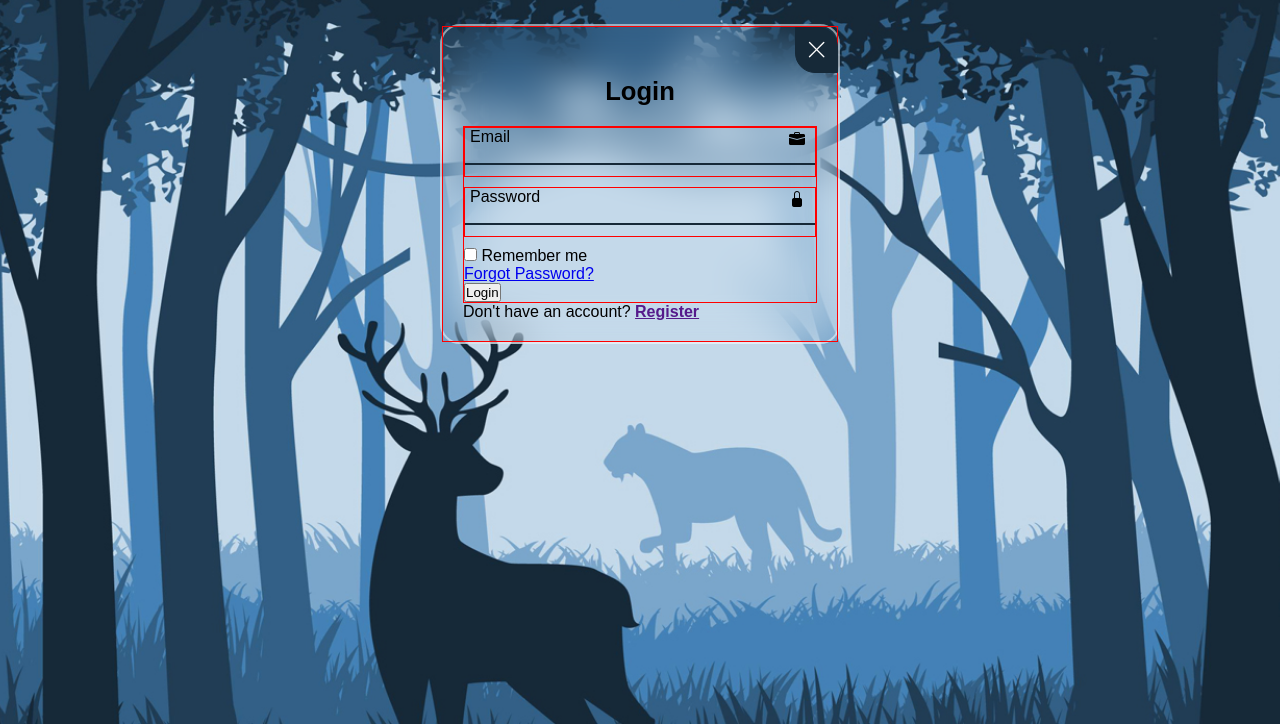
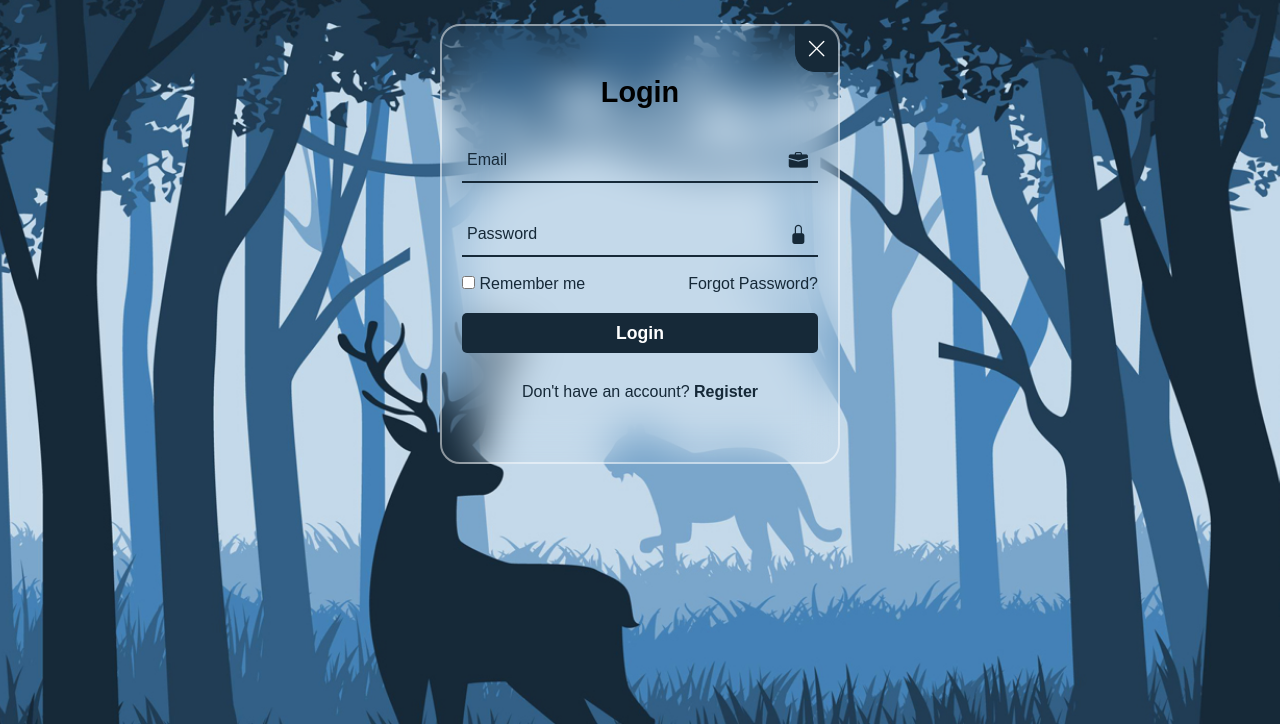
Before and after one commit to Kaiba777/Login-Register, a website: page index.html in a window 1280 px wide. Shown: the part 76-800 px from the top of the page. Drawn offline with nearby package versions, Linux system fonts and the light colour scheme.

Commit message:
partie login terminer

```diff
--- a/asset/css/style.css
+++ b/asset/css/style.css
@@ -64,8 +64,6 @@ ul li:hover::after {
     transform: scaleX(1);
 }
 
-
-
 li a {
     text-decoration: none;
     color: white;
@@ -99,11 +97,11 @@ section {
     backdrop-filter: blur(20px);
     margin: 0 auto;
     width: 400px;
+    height: 440px;
     position: relative;
 }
 
 section .container-login {
-    border: 1px solid red;
     padding: 0 20px 20px 20px;
     width: 100%;
 }
@@ -122,61 +120,102 @@ section .container-login {
     cursor: pointer;
 }
 
-.container-login h1{
+.container-login h1 {
     display: flex;
     justify-content: center;
-    font-weight: bold;
-    font-size: 1.6rem;
     margin-top: 50px;
+    font-size: 1.8rem;
+    font-weight: 800;
 }
 
-.container-login form {
-    margin-top: 20px;
+form .input-box {
+    position: relative;
     width: 100%;
+    height: 44px;
+    border-bottom: 2px solid #162938;
+    margin: 30px 0 18px 0;
 }
 
-.container-login h1{
-    display: flex;
-    justify-content: center;
-    font-weight: bold;
-    font-size: 1.6rem;
+.input-box label {
+    position: absolute;
+    top: 50%;
+    left: 5px;
+    transform: translateY(-50%);
+    font-size: 1rem;
+    color: #162938;
+    font-weight: 500;
+    pointer-events: none;
+    transition: 0.5s;
 }
 
-.container-login form {
-    border: 1px solid red;
+.input-box input:focus~label,
+.input-box input:valid~label {
+    top: -2px;
 }
 
-form .email, form .password {
-    border: 1px solid red;
-    border: 1px solid red;
-}
-
-form .email, form .password {
-    border: 1px solid red;
-    height: 50px;
-    margin-bottom: 10px;
-    position: relative;
-}
-
-.email label, .password label {
+.input-box input {
+    width: 100%;
+    height: 100%;
+    background: transparent;
+    border: none;
+    outline: none;
     padding-left: 5px;
 }
 
-.email input[type="email"], .password input[type="password"] {
-    width: 100%;
-    border: none;
-    outline: none;
-    border-bottom: 2px solid #162938;
-    background: transparent;
+.input-box .icon {
+    position: absolute;
+    right: 10px;
+    line-height: 45px;
+    font-size: 1.2rem;
+    color: #162938;
 }
 
-.email .briefcase, .password .lock {
-    position: absolute;
-    right: 10px;
-    top: 3px;
+form .remember {
+    display: flex;
+    justify-content: space-between;
+    margin-bottom: 20px;
 }
 
-input[type="email"]:focus~label, input[type="email"]:valid~label {
-    position: absolute;
-    top: -5px;
+.remember label {
+    color: #162938;
 }
+
+.remember a {
+    color: #162938;
+    text-decoration: none;
+}
+
+.remember a:hover {
+    text-decoration: underline;
+}
+
+.container-login input[type="submit"] {
+    width: 100%;
+    height: 40px;
+    background-color: #162938;
+    color: white;
+    font-size: 1.1rem;
+    font-weight: 800;
+    border: none;
+    border-radius: 5px;
+    cursor: pointer;
+}
+
+.container-login .account-register {
+    margin: 30px 0;
+    display: flex;
+    justify-content: center;
+}
+
+.account-register p {
+    color: #162938;
+}
+
+.account-register a {
+    text-decoration: none;
+    color: #162938;
+}
+
+.account-register a:hover {
+    text-decoration: underline;
+}
--- a/index.html
+++ b/index.html
@@ -32,37 +32,28 @@
     <section>
         <div class="container-login">
             <i class="bi bi-x-lg x"></i>
-
             <h1>Login</h1>
-
             <form>
-                <div class="email">
+                <div class="input-box">
+                    <i class="bi bi-briefcase-fill icon"></i>
+                    <input type="email" required>
                     <label>Email</label>
-                    <input type="email" required>
-                    <i class="bi bi-briefcase-fill briefcase"></i>
                 </div>
-
-                <div class="password">
+                <div class="input-box">
+                    <i class="bi bi-lock-fill icon"></i>
+                    <input type="password" required>
                     <label>Password</label>
-                    <input type="password" required>
-                    <i class="bi bi-lock-fill lock"></i>
                 </div>
-
-                <div>
-                    <div>
-                        <input type="checkbox" required>
-                        <label for="">Remember me</label>
-                    </div>
-
-                    <div>
-                        <a href="#">Forgot Password?</a>
-                    </div>
+                <div class="remember">
+                    <label for="checkbox"><input type="checkbox" id="checkbox" required> Remember me</label>
+                    <a href="#">Forgot Password?</a>
                 </div>
 
                 <input type="submit" value="Login">
             </form>
-
-            <p>Don't have an account? <strong><a href="">Register</a></strong></p>
+            <div class="account-register">
+                <p>Don't have an account? <strong><a href="">Register</a></strong></p>
+            </div>
         </div>
     </section>
 </body>
```
